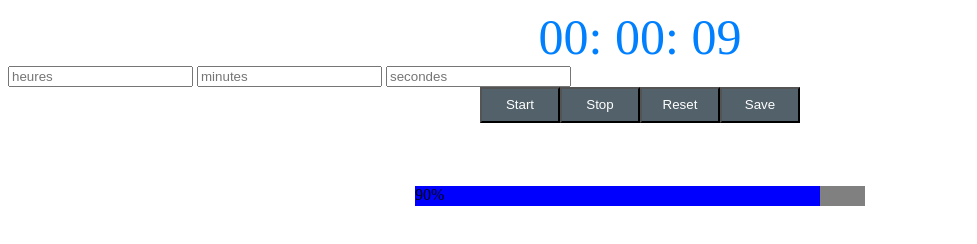
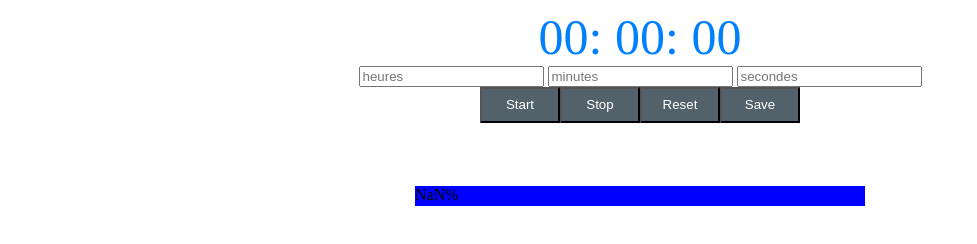
Before and after one commit to Mooncode29/countdown_designpattern, a plain HTML site: page index.html in a window 1280 px wide. Both pictures are taken after a click on the button "Start". Shown: the whole page, without its empty margins (0-977 px from the left). Drawn offline with nearby package versions, Linux system fonts and the light colour scheme.

Commit message:
ajout des condistions isNaN , codes fonctionnels

```diff
--- a/index.html
+++ b/index.html
@@ -4,6 +4,7 @@
 	<meta charset="UTF-8">
 	<title>Countdown</title>
 	<link rel="stylesheet" type="text/css" href="style.css">
+<!-- 	<link rel="stylesheet" href="semantic/semantic.css"> -->
 </head>
 <body>
 	<div class="chrono">
@@ -11,9 +12,11 @@
 		<span id="minutes"></span>
 		<span id="secondes"></span>
 	</div>
+	<div id="inputcontainer">
 	<input type="number" id="inputHeures" placeholder="heures" >
 	<input type="number" id="inputMinutes" placeholder="minutes">
 	<input type="number" id="inputSecondes" placeholder="secondes">
+	</div>
 	<div class="boutons">
 		<button class="btn" id="start">Start</button>
 		<button class="btn" id="stop">Stop</button>
--- a/obect.js
+++ b/obect.js
@@ -1,49 +1,76 @@
-"use strict"
+
 console.log('hello.world');
 console.log(this.document === document);
 
 (function(){
+	"use strict";
 	var app = {
-		defaultTimer : null,
-		timer : null,
+		defaultTimerSeconds : null,
+		timerSeconds : null,
 		intervalID : null,
+		inputH:null,
+		inputMin:null,
+		inputSec: null,
 		init : function(){
 			// this.timer = this.defaultTimer;
 			this.listners();
-			this.userInput();
+			// this.userInput();
 		},
+
 		listners : function(){
 			$("#start").on('click', this.start.bind(this));
 			$("#reset").on('click', this.reset.bind(this));
 			$("#stop").on('click', this.stop.bind(this));
 			$("#save").on('click', this.userInput.bind(this));
+		},
 
-		},
 		start : function(){
 			clearInterval(this.intervalID);
 			this.intervalID = setInterval(this.decrementation.bind(this), 1000);
-
 		},
 
 		decrementation : function(){
 			this.updateView();
 			this.progression();
-			this.timer--;
-			if(this.timer < 0){
+			this.timerSeconds--;
+			if(this.timerSeconds < 0){
 				this.stop();
+				this.timerSeconds = 0;
 			}
 		},
 
 		stop: function(){
 			clearInterval(this.intervalID);
+		},
 
-		},
 		userInput : function(){
-			var inputHeures = parseInt($("#inputHeures").val(), 10) || 0;
-			var inputMinutes = parseInt($("#inputMinutes").val(), 10) || 0;
-			var inputSecondes = parseInt($("#inputSecondes").val(), 10) || 10;
-			this.timer = inputHeures*3600 + inputMinutes*60 + inputSecondes
-			this.defaultTimer = this.timer;
+			// var inputHeures = parseInt($("#inputHeures").val(), 10);
+			if(isNaN(app.inputH)){
+				app.inputH = parseInt($("#inputHeures").val(0), 10);
+			}else{
+				app.inputH = parseInt($("#inputHeures").val(), 10);
+			}
+			console.log(app.inputH);
+
+			// var inputMinutes = parseInt($("#inputMinutes").val(), 10);
+			if(isNaN(app.inputMin)){
+				app.inputMin = parseInt($("#inputMinutes").val(0), 10);
+			}else{
+				app.inputMin = parseInt($("#inputMinutes").val(), 10);
+			}
+			console.log(app.inputMin);
+
+			if(isNaN(app.inputSec)){
+				app.inputSec = parseInt($("#inputSecondes").val(0), 10);
+			}else{
+				app.inputSec = parseInt($("#inputSecondes").val(), 10);
+			console.log(app.inputSec);
+			}
+
+			this.timerSeconds = parseInt(app.inputH*3600 + app.inputMin*60 + app.inputSec, 10);
+			this.defaultTimerSeconds = this.timerSeconds;
+			console.log(this.timerSeconds);
+
 
 				if(inputHeures < 10){
 					inputHeures = '0' + inputHeures;
@@ -54,13 +81,16 @@ console.log(this.document === document);
 				else if(inputSecondes < 10){
 					inputSecondes = '0' + inputSecondes;
 				}
-
 		},
 
 		updateView : function(){
-			var heures = parseInt(this.timer/3600, 10);
-			var minutes = parseInt((this.timer % 3600)/60, 10);
-			var secondes = parseInt(this.timer % 60, 10);
+			// this.userInput();
+			var heures = parseInt(this.timerSeconds/3600, 10);
+			console.log(heures);
+			var minutes = parseInt((this.timerSeconds % 3600)/60, 10);
+			console.log(minutes);
+			var secondes = parseInt(this.timerSeconds % 60, 10);
+			console.log(secondes);
 
 			if(minutes < 10){
 				minutes = '0'+ minutes;
@@ -80,10 +110,10 @@ console.log(this.document === document);
 			this.userInput();
 			this.decrementation();
 		},
+
 		progression : function(){
-			console.log(this.timer);
-			var width = parseInt((this.timer*100)/this.defaultTimer, 10);
-			console.log(width);
+			var width = parseInt((this.timerSeconds*100)/this.defaultTimerSeconds, 10);
+			// console.log(width);
 			$('#progress').css('width', width + '%');
 			$('#progress').html(width + '%');
 		},
--- a/style.css
+++ b/style.css
@@ -1,4 +1,6 @@
-
+#inputcontainer {
+	text-align: center;
+}
 
 .chrono {
 	text-align: center;
```
